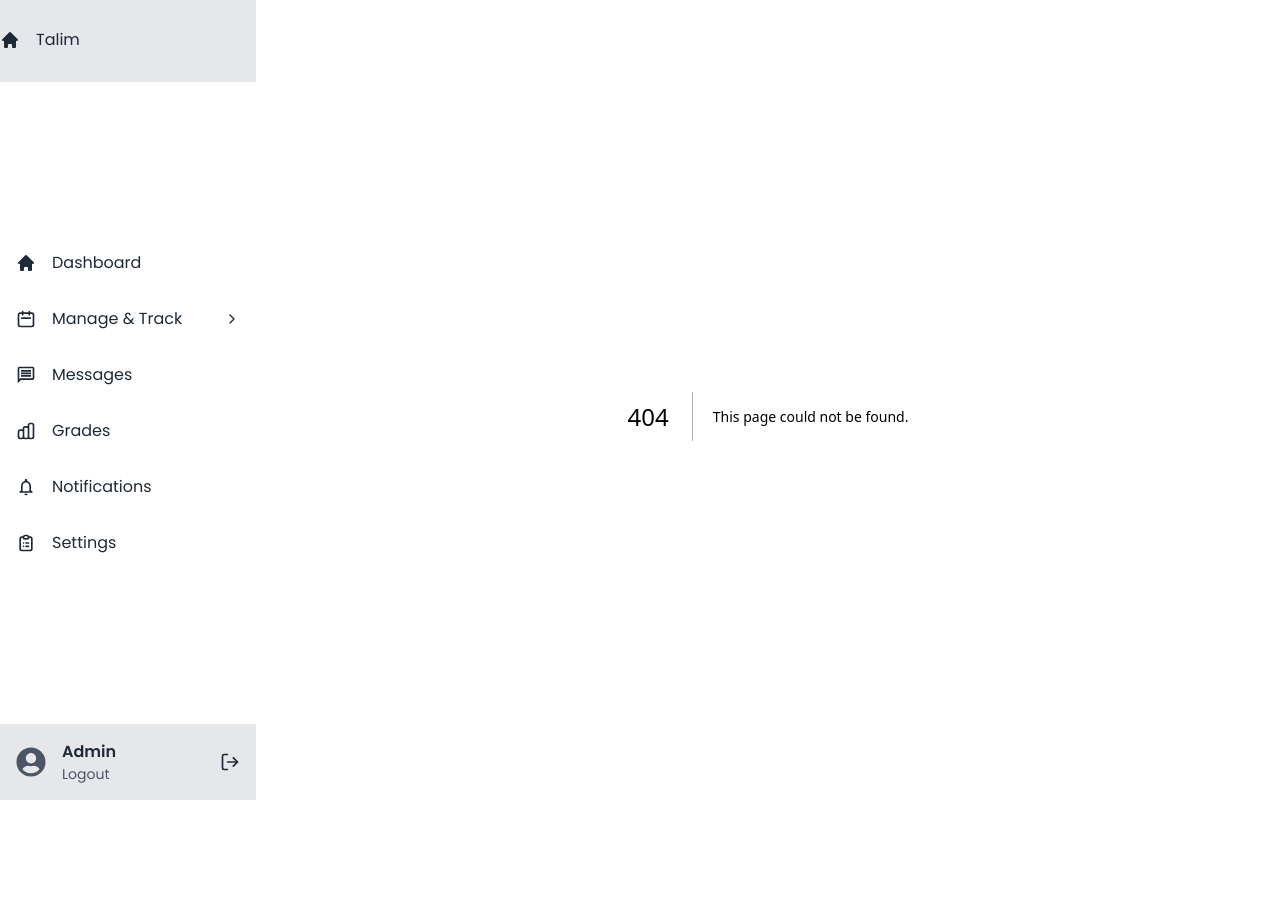
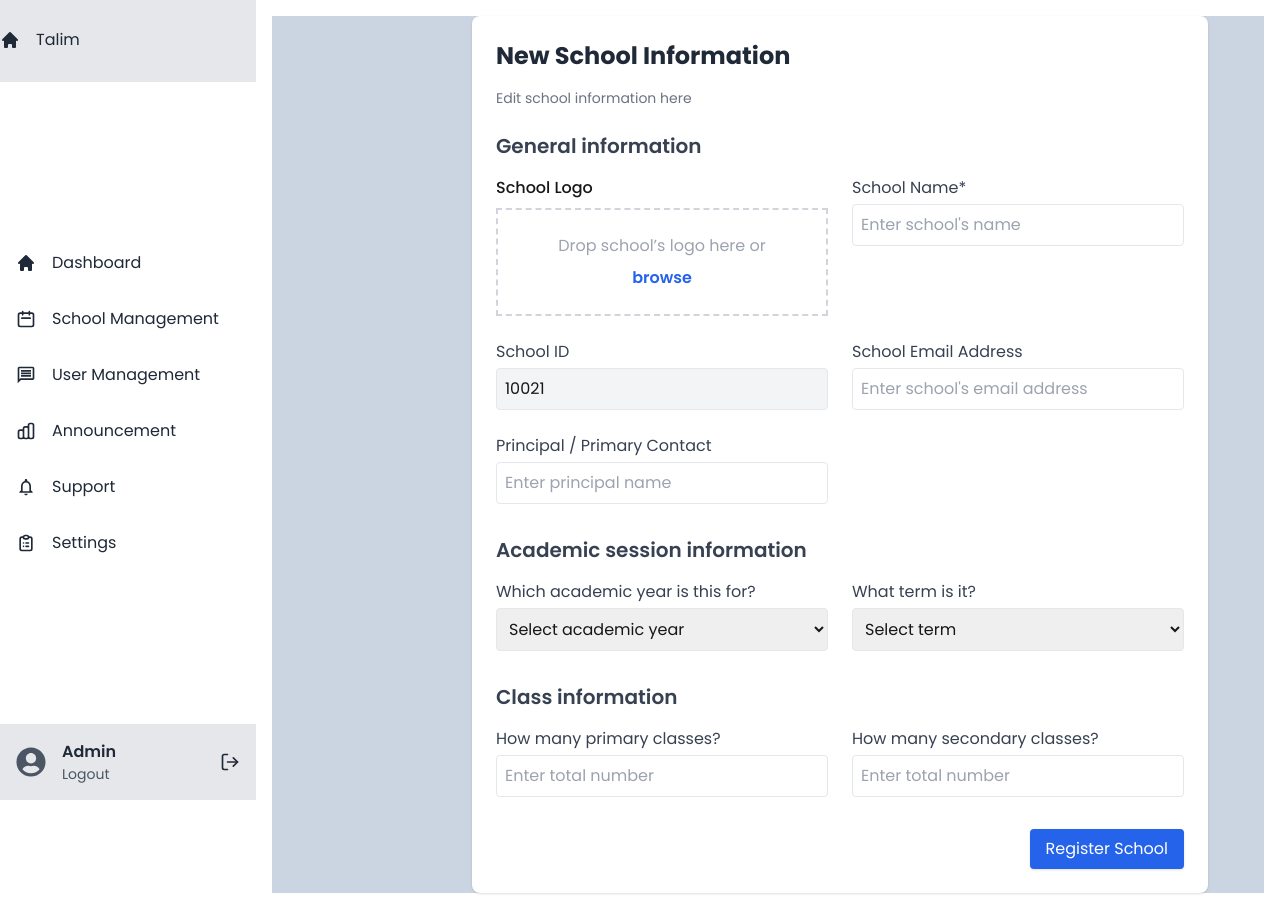
Before and after one commit to Saints-sparks/Talim-Admin-FE, a Next.js app: page /talimregister in a window 1280 px wide. Before the commit this address had no page. Before the commit the page ends 832 px from the top, so only its background shows below. Built offline with nearby package versions, Linux system fonts and the light colour scheme.

Commit message:
first commit

```diff
--- a/src/app/layout.tsx
+++ b/src/app/layout.tsx
@@ -7,6 +7,7 @@
 import "./globals.css";
 import { PageIndicatorProvider } from "./context/PageIndicatorContext";
 import Sidebar from "@/components/Sidebar";
+import Sidebartalim from "@/components/TalimSidebar/Sidebar";
 import { usePathname } from "next/navigation"; // Import usePathname for routing
 import classNames from "classnames"; // Import classnames
 
@@ -30,8 +31,6 @@
   weight: ["300", "400", "500", "600", "700"],
 });
 
-
-
 export default function RootLayout({
   children,
 }: Readonly<{
@@ -39,9 +38,8 @@
 }>) {
   const pathname = usePathname(); // Get current route
 
-  // Define routes where the sidebar should be hidden
-  const noSidebarRoutes = ["/"]; // Add any other routes as needed
-  const showSidebar = !noSidebarRoutes.includes(pathname); // Determine if sidebar should be shown
+  // Check if the current route contains "talim"
+  const isTalimPage = pathname.includes("talim");
 
   return (
     <html lang="en">
@@ -51,10 +49,18 @@
         <PageIndicatorProvider>
           {/* Main layout structure */}
           <div className="flex">
-            {showSidebar && (
+            {/* Conditionally render the appropriate sidebar */}
+            {isTalimPage ? (
+              <Sidebartalim className="fixed left-0 top-0 h-full w-64 bg-gray-200" />
+            ) : (
               <Sidebar className="fixed left-0 top-0 h-full w-64 bg-black" />
             )}
-            <main className={classNames("flex-1 p-4", { "ml-64": showSidebar })}>
+
+            <main
+              className={classNames("flex-1 p-4", {
+                "ml-64": true, // Add margin-left only when a sidebar is rendered
+              })}
+            >
               {children}
             </main>
           </div>
--- a/src/components/TalimSidebar/Sidebar.tsx
+++ b/src/components/TalimSidebar/Sidebar.tsx
@@ -17,10 +17,8 @@
   className?: string; // Make className optional
 };
 
-const Sidebar: React.FC<SidebarProps> = ({ className }) => {
-  const [isManageTrackOpen, setIsManageTrackOpen] = useState(false);
-  const [isCurriculumOpen, setIsCurriculumOpen] = useState(false);
-  const [isStudentsOpen, setIsStudentsOpen] = useState(false); // Add state for Student section
+const Sidebartalim: React.FC<SidebarProps> = ({ className }) => {
+
 
   const router = useRouter(); // Initialize the router
 
@@ -68,21 +66,21 @@
           onClick={() => handleNavigate("/messages")}
         >
           <MdOutlineMessage className="text-xl" />
-          <span>Messages</span>
+          <span>User Management </span>
         </div>
         <div
           className="p-4 hover:bg-gray-200 flex items-center gap-4 cursor-pointer"
           onClick={() => handleNavigate("/grades")}
         >
           <HiOutlineChartBar className="text-xl" />
-          <span>Grades</span>
+          <span>Announcement </span>
         </div>
         <div
           className="p-4 hover:bg-gray-200 flex items-center gap-4 cursor-pointer"
           onClick={() => handleNavigate("/notifications")}
         >
           <MdOutlineNotifications className="text-xl" />
-          <span>Notifications</span>
+          <span>Support</span>
         </div>
         <div
           className="p-4 hover:bg-gray-200 flex items-center gap-4 cursor-pointer"
@@ -111,4 +109,4 @@
   );
 };
 
-export default Sidebar;
+export default Sidebartalim;
```
Also changed, not shown: src/app/talimadminlogin/page.tsx (renamed from src/app/adminlogin/page.tsx), src/app/talimregister/page.tsx (renamed from src/app/register/page.tsx).
